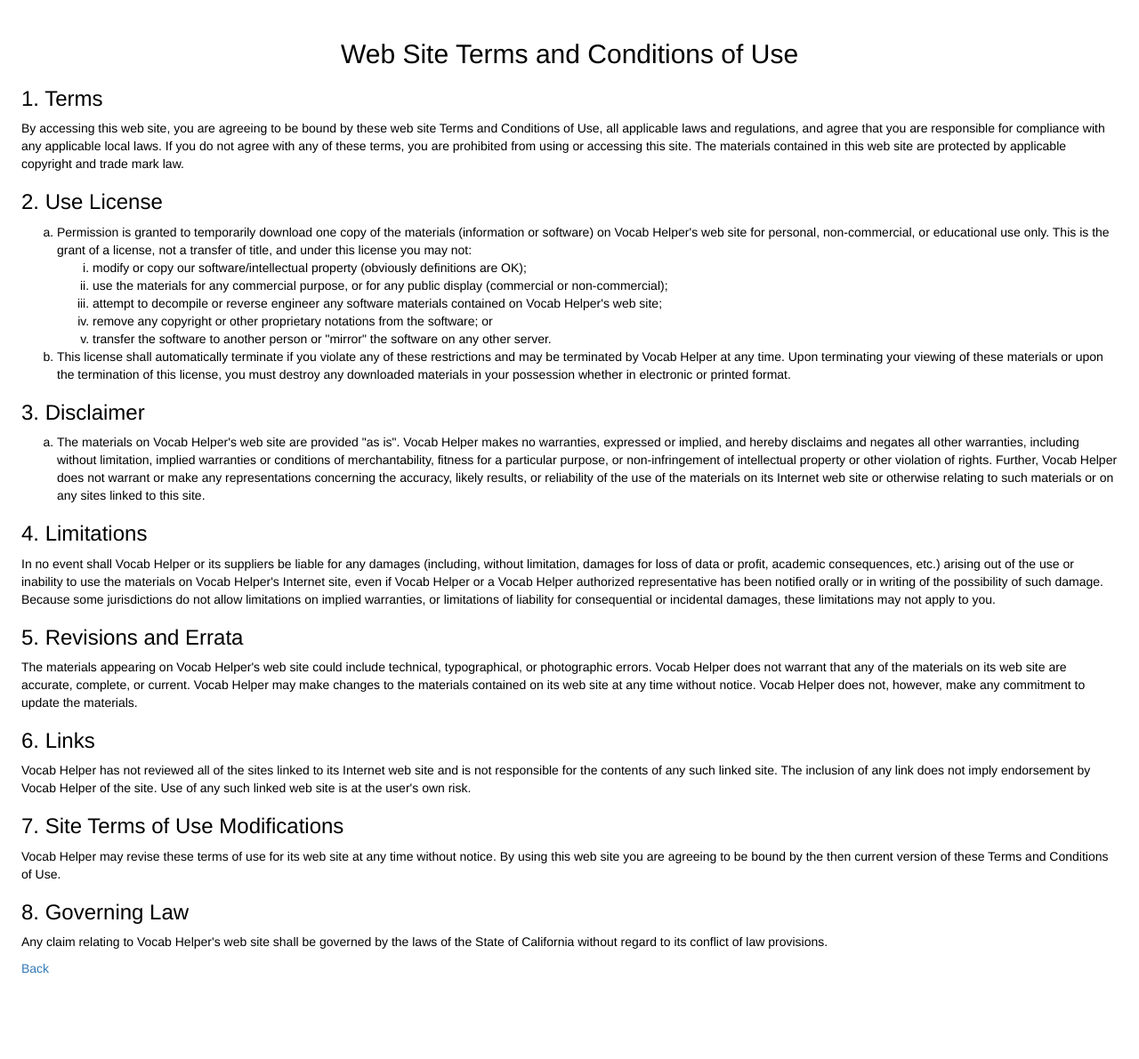
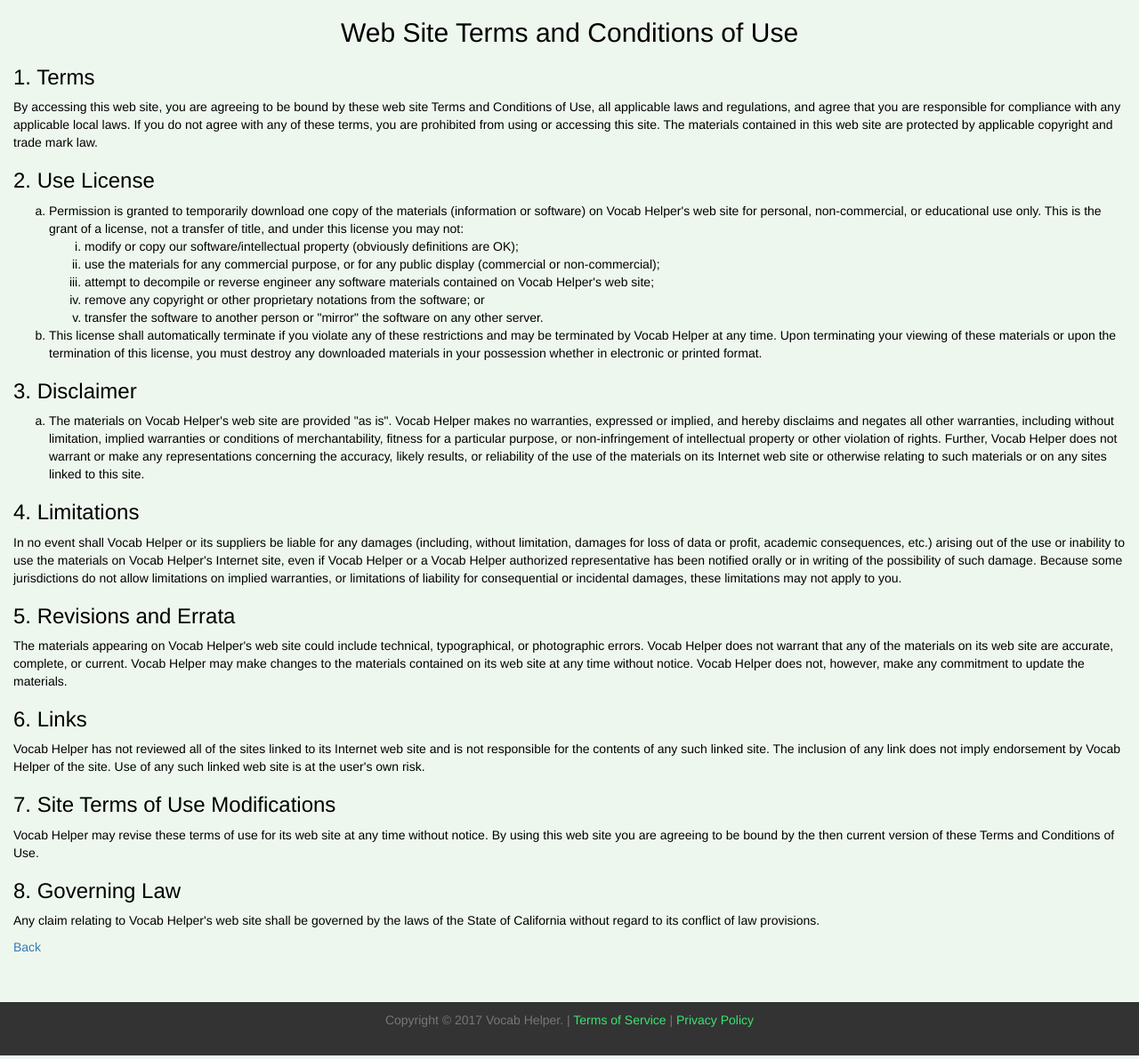
Before and after one commit to lazorfuzz/vocab-helper, a Django app: page /tos/ in a window 1280 px wide. Shown: the whole page at 89% size. Run offline with Django 3.2, Linux system fonts and the light colour scheme; some libraries are stand-ins or nearby versions.

Commit message:
style changes

```diff
--- a/vocabhelper/static/vocabhelper/HH.css
+++ b/vocabhelper/static/vocabhelper/HH.css
@@ -1,6 +1,6 @@
 html, body {
   margin-bottom:2.4em;
-  background-color: white;
+  background-color: #EEF7EE;
   backgqround-image: url(http://api.thumbr.it/whitenoise-10x10.png?background=292929ff&noise=3be370&density=2&opacity=19);
   background-repeat: repeat;
   overflow: scroll;
--- a/vocabhelper/templates/index.html
+++ b/vocabhelper/templates/index.html
@@ -11,7 +11,7 @@
 <meta name="viewport" content="width=device-width, initial-scale=1, maximum-scale=1, user-scalable=0"/>
 <link rel="stylesheet" href="http://maxcdn.bootstrapcdn.com/bootstrap/3.3.6/css/bootstrap.min.css">
 <link rel="stylesheet" href="https://cdnjs.cloudflare.com/ajax/libs/animate.css/3.5.2/animate.min.css">
-<link rel='stylesheet' href='{% static "vocabhelper/HH.css" %}?v=3'>
+<link rel='stylesheet' href='{% static "vocabhelper/HH.css" %}?v=4'>
 <link rel="icon" type="image/png" href="{% static 'vocabhelper/media/logo.png' %}" />
 <script src="https://ajax.googleapis.com/ajax/libs/jquery/1.12.4/jquery.min.js"></script>
 <script src="http://maxcdn.bootstrapcdn.com/bootstrap/3.3.6/js/bootstrap.min.js"></script>
--- a/vocabhelper/templates/tos.html
+++ b/vocabhelper/templates/tos.html
@@ -14,16 +14,28 @@
     <link rel='stylesheet' href='{% static "vocabhelper/HH.css" %}?v=2'>
     <title>Vocab Helper Terms of Service</title>
     <style>
-      html,body{
+      html, body{
         overflow: scroll;
-        padding: 1em;
+        padding: 0;
+        margin-bottom: 0;
       }
       p, li, h3{
         color: black;
       }
+      .footer{
+        position: static;
+        bottom: 0px;
+        left: 0px;
+        width: 100%;
+      }
+      .container-fluid{
+        margin-bottom: 3em;
+      }
     </style>
   </head>
   <body>
+<div class='container-fluid'>
+
 
 <h2>
 	Web Site Terms and Conditions of Use
@@ -116,5 +128,11 @@
 	Any claim relating to Vocab Helper's web site shall be governed by the laws of the State of California without regard to its conflict of law provisions.
 </p>
 <p><a href='{% url "index" %}'>Back</a></p>
+</div>
   </body>
+  <div class="footer">
+        <div>
+          <p class="text-muted">Copyright &copy; 2017 Vocab Helper. | <a href='{% url "tos" %}' class='footerlink'>Terms of Service</a> | <a href='{% url "privacy" %}' class='footerlink'>Privacy Policy</a></p>
+        </div>
+  </div>
 </html>
```
Also changed, not shown: 1 other file.
